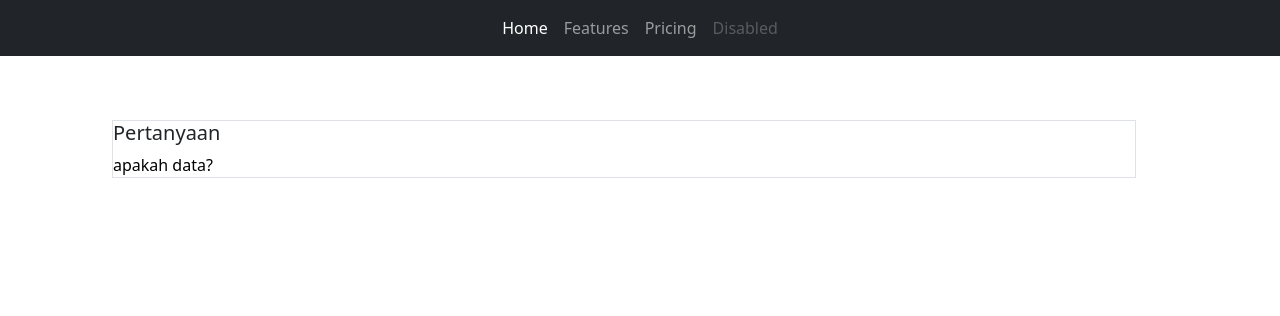
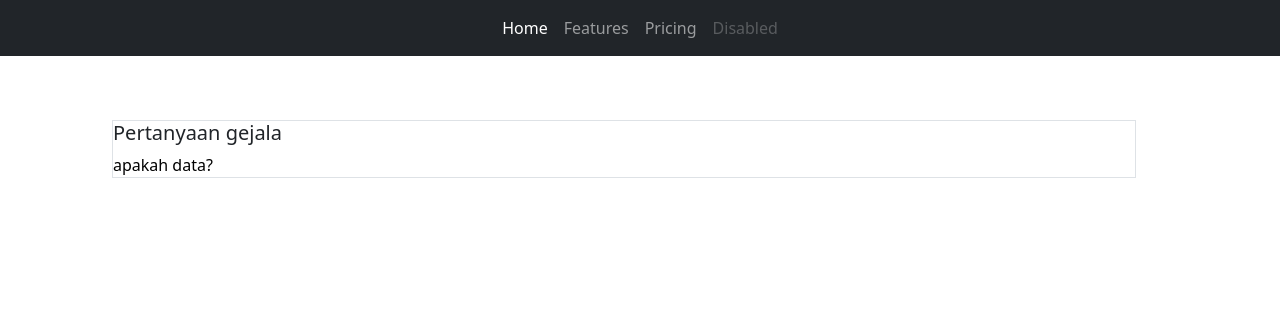
Before and after one commit to muhhfarhann/Sistem-Pakar-Fixed, a PHP site: page /question.php in a window 1280 px wide. Shown: the top 316 px of the page. Run offline with PHP 8.4, Linux system fonts and the light colour scheme; some libraries are stand-ins or nearby versions.

Commit message:
Update question.php h5

```diff
--- a/question.php
+++ b/question.php
@@ -66,7 +66,7 @@ if ($_POST == " ") {
         <div class="content border">
             <form action="">
                 <div class="row">
-                    <h5>Pertanyaan</h5>
+                    <h5>Pertanyaan gejala</h5>
                 </div>
                 <div class="row">
                     <div class="col">
```
